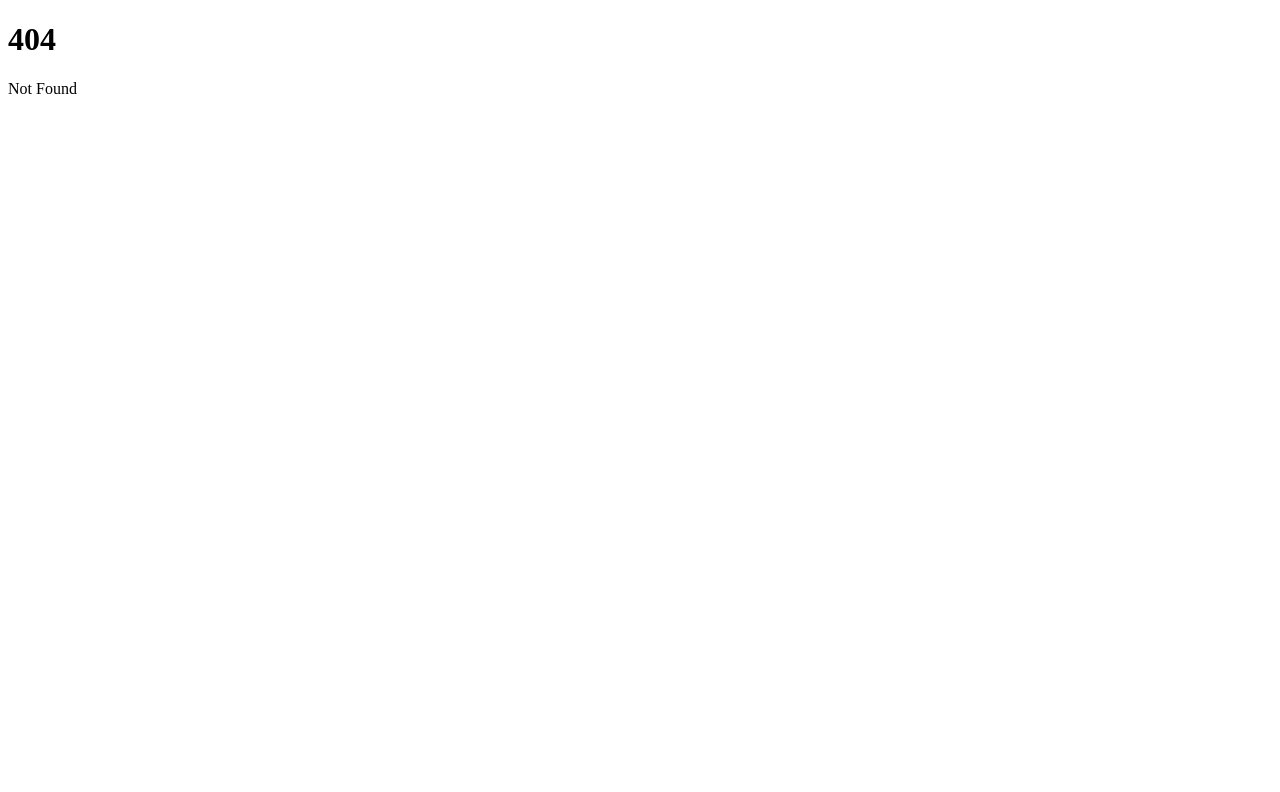
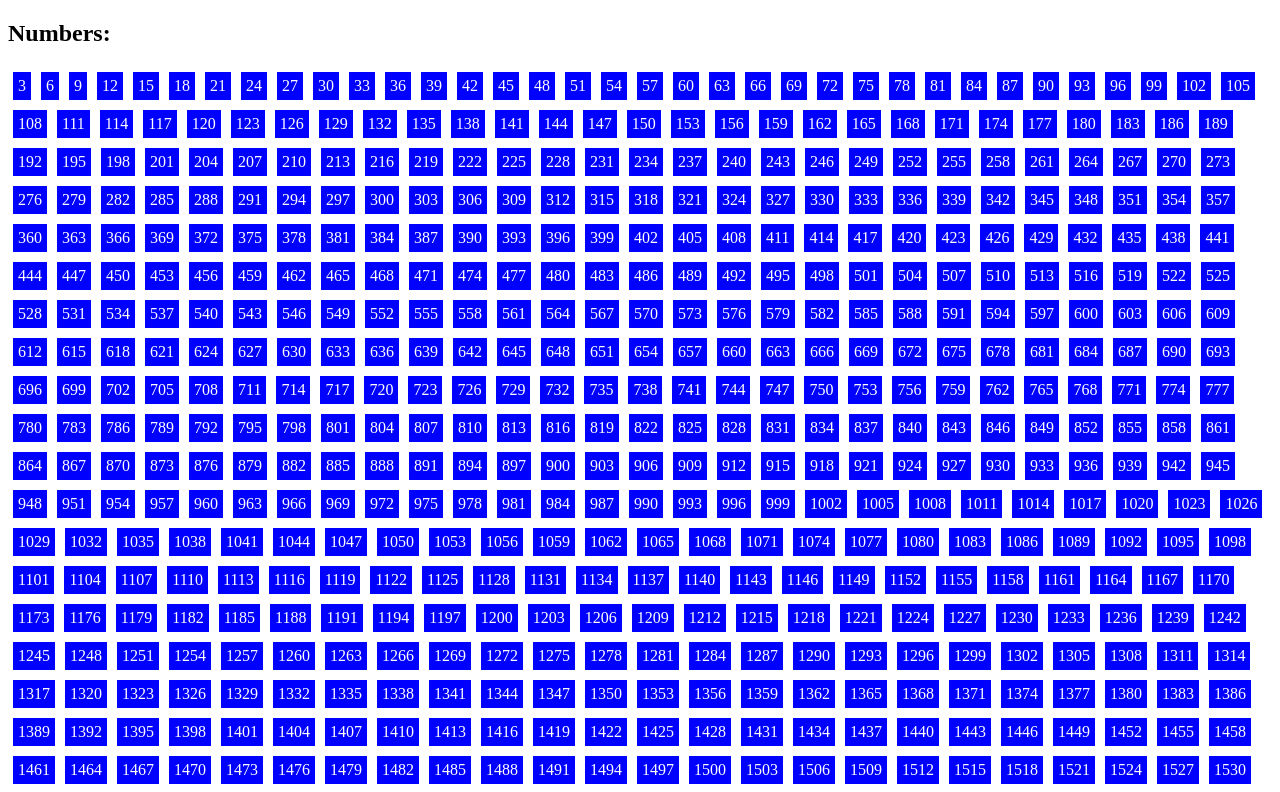
Before and after one commit to Elaz33/car-project, a SvelteKit app: page /exercises/1/solution in a window 1280 px wide. Before the commit this address had no page. Shown: the top 792 px of the page. Built offline with nearby package versions, Linux system fonts and the light colour scheme.

Commit message:
add exercise 1 solution

```diff
--- /dev/null
+++ b/src/routes/exercises/1/solution/+page.svelte
@@ -0,0 +1,32 @@
+<script lang="ts">
+
+  const numbers = [];
+
+  for (let i = 3; i <= 3000; i+=3) {
+    numbers.push(i);
+  }
+
+
+</script>
+<!------------------------------------------------------------>
+
+<h2>Numbers:</h2>
+
+{#each numbers as num}
+  <span class="num">{num}</span>
+{/each}
+
+<!------------------------------------------------------------>
+<style lang="scss">
+
+  .num {
+    display: inline-block;
+
+    margin: 5px;
+    padding: 5px;
+
+    background: blue;
+    color: white;
+  }
+
+</style>
```
